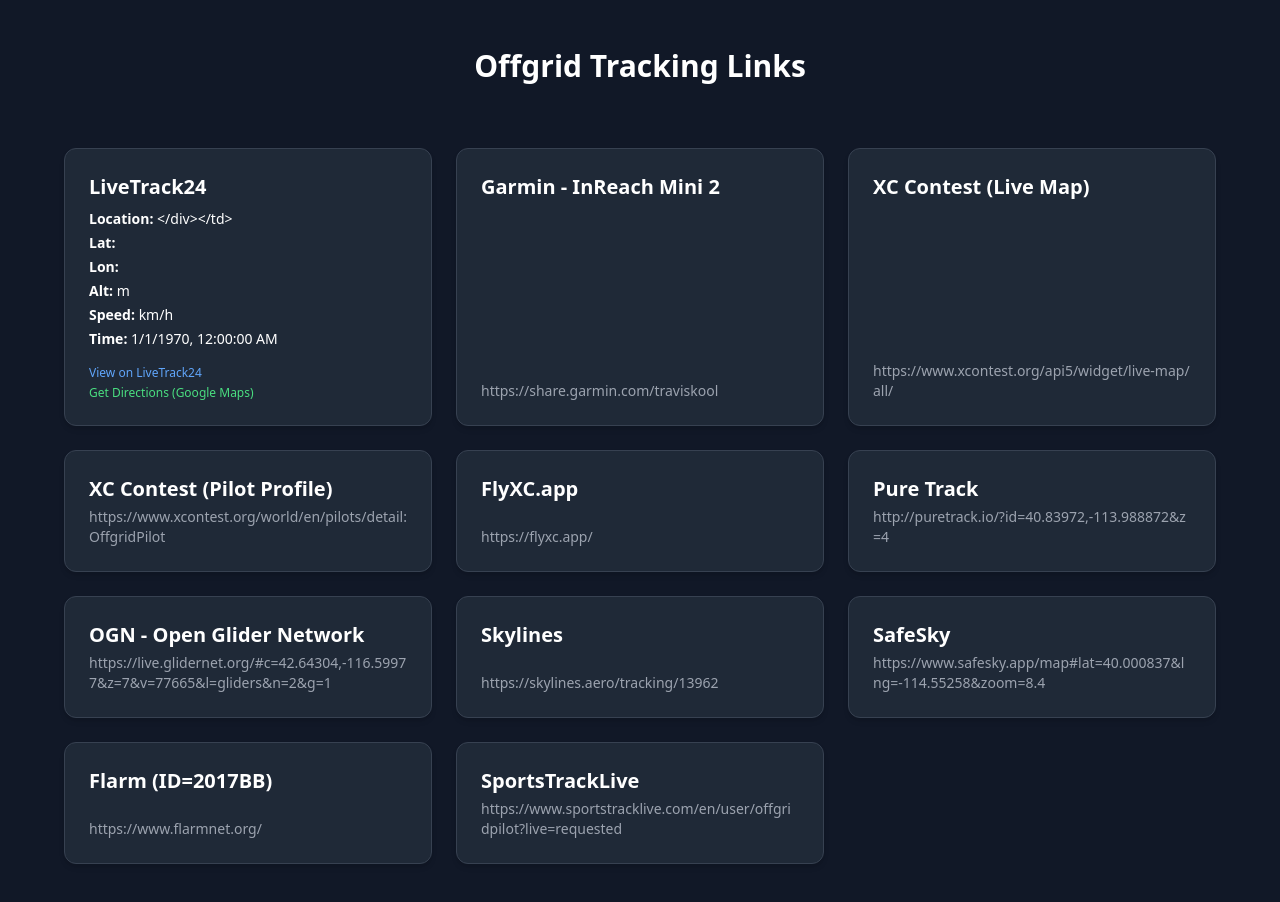
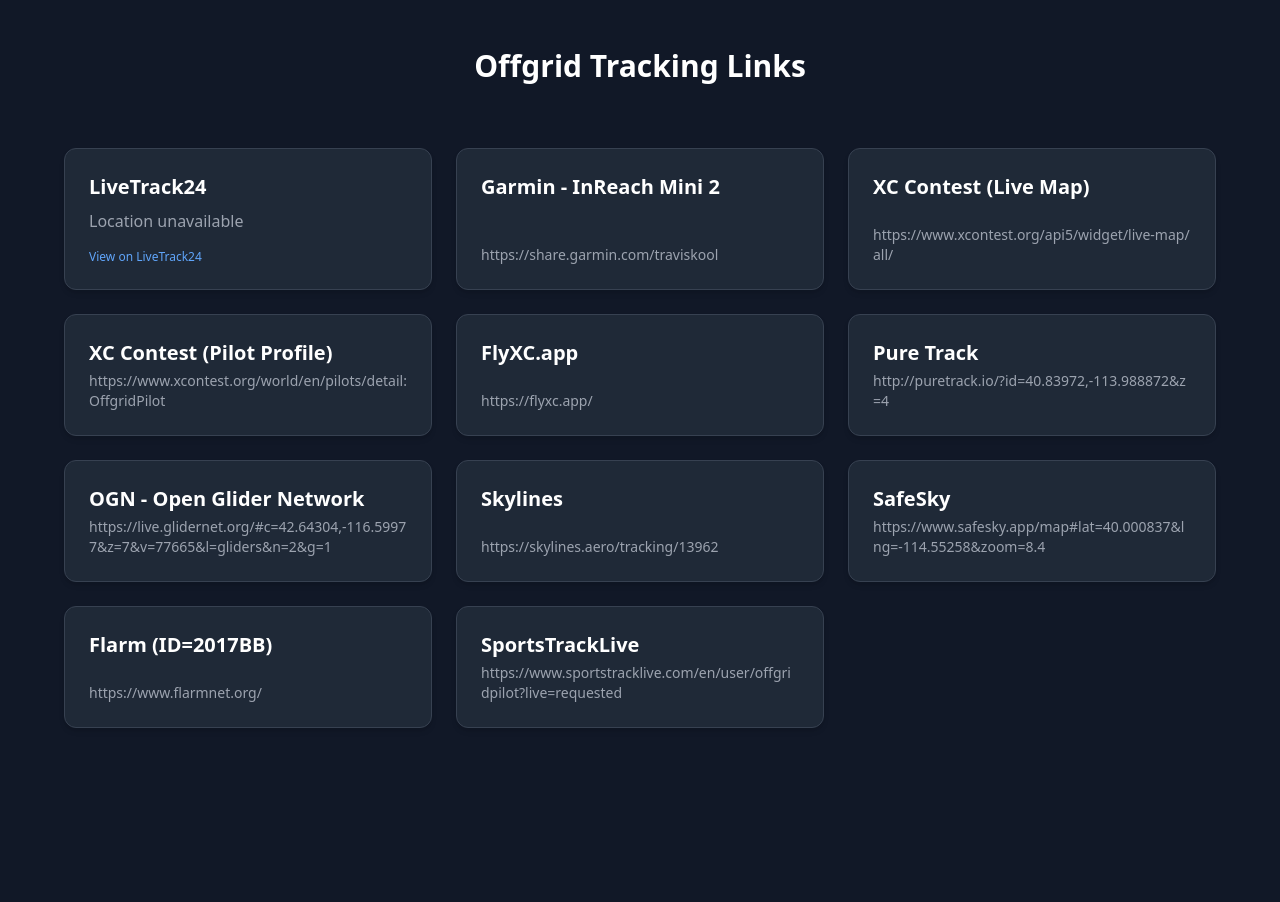
Before and after one commit to TravisKool/offgrid-tracking, a React (Vite) app: page / in a window 1280 px wide. Shown: the top 902 px of the page. After the commit the page ends 800 px from the top, so only its background shows below. Built offline with nearby package versions, Linux system fonts and the light colour scheme; no server answers.

Commit message:
fixes for data retrieval

```diff
--- a/src/components/LiveTrackCard.jsx
+++ b/src/components/LiveTrackCard.jsx
@@ -2,7 +2,7 @@
 import { cardStyle } from "../styles/sharedStyles";
 
 function haversineDistance(lat1, lon1, lat2, lon2) {
-  const R = 3958.8; // Earth radius in miles
+  const R = 3958.8;
   const toRad = (deg) => (deg * Math.PI) / 180;
   const dLat = toRad(lat2 - lat1);
   const dLon = toRad(lon2 - lon1);
@@ -17,12 +17,12 @@
   const [distance, setDistance] = useState(null);
 
   useEffect(() => {
-    fetch("/data/livetrack24-location-data.json")
+    fetch(`/data/livetrack24-location-data.json?ts=${Date.now()}`)
       .then((res) => res.json())
       .then((track) => {
         setData(track);
 
-        if (navigator.geolocation) {
+        if (track?.latitude && navigator.geolocation) {
           navigator.geolocation.getCurrentPosition((pos) => {
             const miles = haversineDistance(
               pos.coords.latitude,
@@ -41,7 +41,7 @@
     <div className={cardStyle}>
       <div>
         <h2 className="text-xl font-semibold mb-2 text-white">LiveTrack24</h2>
-        {data ? (
+        {data && data.latitude ? (
           <div className="text-sm text-white space-y-1">
             <p><strong>Location:</strong> {data.location}</p>
             <p><strong>Lat:</strong> {data.latitude}</p>
@@ -54,10 +54,9 @@
             )}
           </div>
         ) : (
-          <p className="text-gray-400">Loading latest data...</p>
+          <p className="text-gray-400">Location unavailable</p>
         )}
       </div>
-
       <div className="mt-4 space-y-1">
         <a
           href="https://www.livetrack24.com/user/Offgridcoder/text"
@@ -67,7 +66,7 @@
         >
           View on LiveTrack24
         </a>
-        {data && (
+        {data && data.latitude && (
           <a
             href={`https://www.google.com/maps/dir/?api=1&destination=${data.latitude},${data.longitude}`}
             target="_blank"
```
Also changed, not shown: 1 other file (tests, documents, lock files or other folders).
